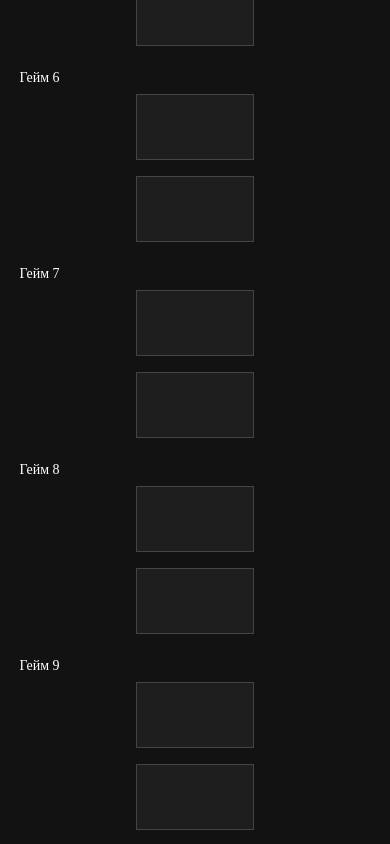
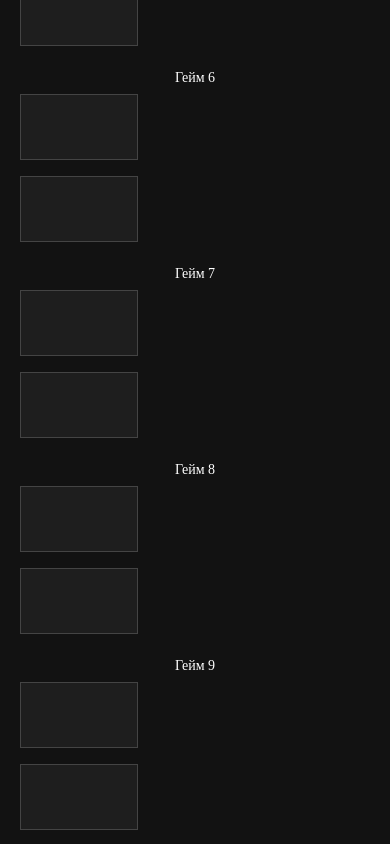
Before and after one commit to IgorEfimof/Calculate, a plain HTML site: page index.html in a window 390 px wide. Shown: the top 844 px of the page. Drawn offline with Linux system fonts and the light colour scheme.

Commit message:
Update styles.css

```diff
--- a/styles.css
+++ b/styles.css
@@ -135,11 +135,11 @@ button.btn-calculate:hover, button.btn-clear:hover {
     .input-row {
         display: flex;
         flex-wrap: wrap;
-        justify-content: center;
+        justify-content: space-between;
     }
 
     .game-label, .coefficient-input {
-        width: calc(50% - 2rem);
+        width: calc(30% - 1rem);
     }
 }
 
@@ -147,7 +147,7 @@ button.btn-calculate:hover, button.btn-clear:hover {
     .game-label {
         font-size: 14px;
         width: 100%;
-        text-align: left;
+        text-align: center;
         margin: 0.5rem 0;
     }
 
```
